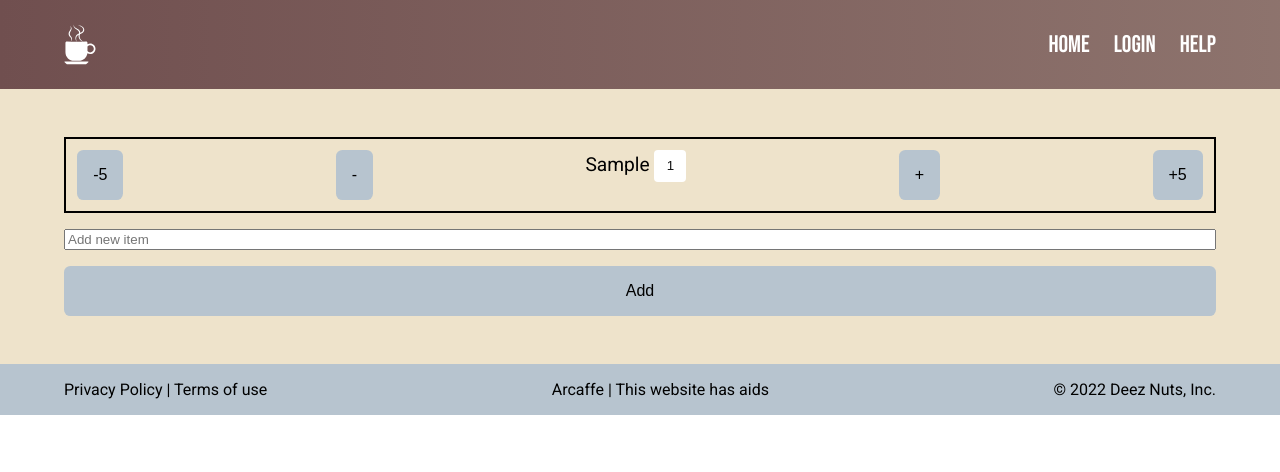
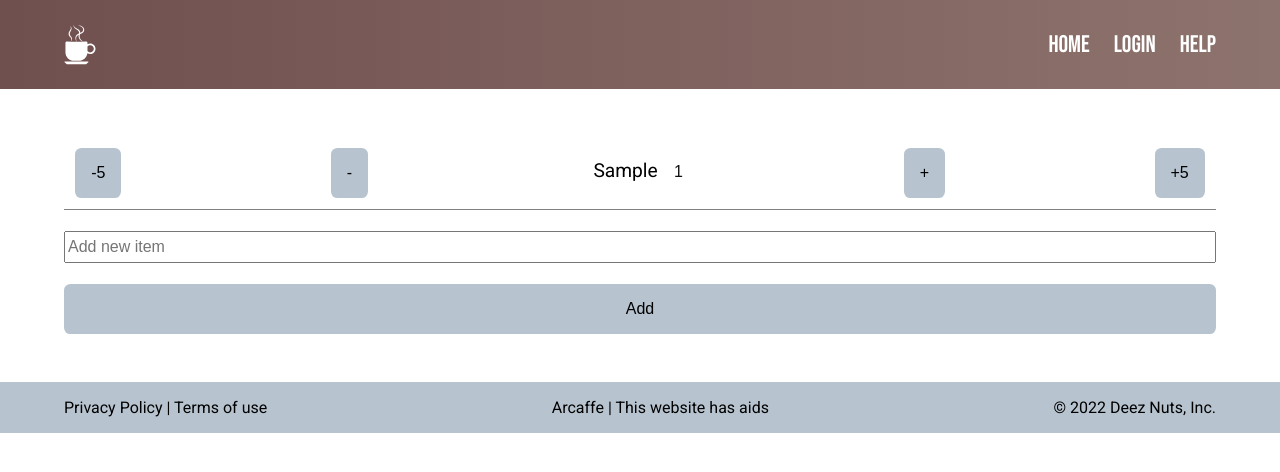
Before and after one commit to shaharkamay/arcaffe_stock_management, a React (Create React App) app in the folder frontend/: page / in a window 1280 px wide. Both pictures are taken after typing "Sample" into the empty fields and a click on the button "Add". Shown: the top 472 px of the page. Built offline with nearby package versions, Linux system fonts and the light colour scheme.

Commit message:
design changes

```diff
--- a/frontend/src/components/Button/Button.tsx
+++ b/frontend/src/components/Button/Button.tsx
@@ -1,9 +1,9 @@
 import React from 'react';
 import './button.css';
 
-const Button = (props: {children: React.ReactNode, onClick: React.MouseEventHandler<HTMLElement>}): JSX.Element => {
+const Button = (props: {children: React.ReactNode, onClick: React.MouseEventHandler<HTMLElement>, className?: string}): JSX.Element => {
     return (
-        <button className='default-btn' onClick={props.onClick}>{props.children}</button>
+        <button className='default-btn' {...props} >{props.children}</button>
     );
 };
 
--- a/frontend/src/components/Button/button.css
+++ b/frontend/src/components/Button/button.css
@@ -7,6 +7,17 @@
 
 }
 
-.default-btn:hover{
+.default-btn:active {
+    background-color: var(--clr-quinary-alternate);
+}
 
+.add-item-btn,
+.remove-item-btn {
+    margin-top: 0.3rem;
+    padding: 1rem;
+    border: none;
+    border-radius: 0.4rem;
+    background-color: var(--clr-quinary);
+    font-size: 1rem;
+    width: 100%;
 }
--- a/frontend/src/components/List/AddItem.tsx
+++ b/frontend/src/components/List/AddItem.tsx
@@ -1,6 +1,7 @@
 import React, {useState} from 'react';
 import Button from '../Button/Button';
 import {ItemI} from '../../@types';
+import '../Button/button.css';
 
 const AddItem = ({stockList, setStockList}: {stockList: ItemI[], setStockList: React.Dispatch<React.SetStateAction<ItemI[]>>}): JSX.Element => {
     const [itemName, setItemName] = useState<string>("");
@@ -23,8 +24,9 @@ const AddItem = ({stockList, setStockList}: {stockList: ItemI[], setStockList: R
 
     return (
         <>
-            <input type='text' onChange={(e) => {setItemName(e.target.value);}} value={itemName} placeholder='Add new item' />
-            <Button onClick={addItemToList}>Add</Button>
+            <input className='add-item-input' type='text' onChange={(e) => {setItemName(e.target.value);}} value={itemName} placeholder='Add new item' />
+            <Button className='add-item-btn' onClick={addItemToList}>Add</Button>
+
         </>
     );
 };
--- a/frontend/src/components/List/Item/Item.tsx
+++ b/frontend/src/components/List/Item/Item.tsx
@@ -47,7 +47,7 @@ const Item = ({
     };
 
     const defaultOptions = {
-        shouldPreventDefault: false,
+        shouldPreventDefault: true,
         delay: 500,
     };
     const longPressEvent = useLongPress(onLongPress, onClick, defaultOptions) as unknown as React.DetailedHTMLProps<React.HTMLAttributes<HTMLDivElement>, HTMLDivElement>;
@@ -74,7 +74,10 @@ const Item = ({
         } else {
             updatedSelectedItems = [...selectedItems];
             for (let j = 0; j < updatedSelectedItems.length; j++) {
-                updatedSelectedItems[j].count += amount;
+                if (updatedSelectedItems[j].count + amount < 0)
+                    updatedSelectedItems[j].count = 0;
+                else
+                    updatedSelectedItems[j].count += amount;
             }
             setSelectedItems(updatedSelectedItems);
             updatedStockList = [...stockList];
@@ -110,7 +113,7 @@ const Item = ({
     }
 
     return (
-        <div className='list-item' style={{border: (selectedItems.filter(i => i.name === item.name).length > 0) ? '2px solid blue' : '2px solid black'}} {...longPressEvent}>
+        <div className={`list-item ${(selectedItems.filter(i => i.name === item.name).length > 0) ? 'list-item-selected' : ''}`}  {...longPressEvent}>
             <Button onClick={(e) => {
                 e.stopPropagation();
                 alterItemCount(-5);
@@ -119,9 +122,9 @@ const Item = ({
                 e.stopPropagation();
                 alterItemCount(-1);
             }}>-</Button>
-            <div>
-                <span>{item.name} </span>
-                <span><input className="count-input" type='text' onBlur={setItemCount} disabled={Boolean(selectedItems.length)} placeholder={item.count.toString()} ref={inputRef} /></span>
+            <div className='list-item-content'>
+                <span className='list-item-name'>{item.name} </span>
+                <span><input className='list-item-count' type='text' onBlur={setItemCount} disabled={Boolean(selectedItems.length)} placeholder={item.count.toString()} ref={inputRef} /></span>
             </div>
             <Button onClick={(e) => {
                 e.stopPropagation();
--- a/frontend/src/components/List/List.tsx
+++ b/frontend/src/components/List/List.tsx
@@ -41,7 +41,7 @@ const List = () => {
                 stockList.map((item, i) => (<Item key={i} stockList={stockList} setStockList={setStockList} item={item} onItemClick={onItemClick} selectedItems={selectedItems} setSelectedItems={setSelectedItems}/>))
             }
             {selectedItems.length <= 0 && <AddItem stockList={stockList} setStockList={setStockList} />}
-            {selectedItems.length > 0 && <Button onClick={() => removeSelectedItem()}>Remove</Button>}
+            {selectedItems.length > 0 && <Button className='remove-item-btn' onClick={() => removeSelectedItem()}>Remove</Button>}
         </div>
     );
 };
--- a/frontend/src/components/List/list.css
+++ b/frontend/src/components/List/list.css
@@ -5,30 +5,49 @@
 .list-item {
     display: flex;
     justify-content: space-between;
-    border: 1px solid black;
-    margin-bottom: var(--li-margin);
     padding: 0.7rem;
     font-size: 1.2rem;
+    border-bottom: 1px solid gray;
 }
 
-.count-input {
+
+
+.list-item-selected {
+    background-color: var(--clr-quaternary);
+}
+
+.list-item-content {}
+
+.list-item-name {
+    height: 100%;
+    padding-left: 1rem;
+}
+
+.list-item-count {
     width: 2rem;
-    height: 2rem;
+    height: 100%;
     text-align: center;
-    background-color: var(--background);
+    background-color: inherit;
     border: none;
     border-radius: 4px;
-    /* -webkit-user-select: initial;
-    -khtml-user-select: initial;
-    -moz-user-select: initial;
-    -ms-user-select: initial;
-    user-select: initial; */
 }
 
-.count-input::placeholder {
+.list-item-count::placeholder {
     color: var(--foreground);
+    font-size: 1rem;
 }
 
+.list-item-count:hover {
+    background-color: lightgray;
+}
+
+.add-item-input {
+    margin-top: 0.3rem;
+    height: 2rem;
+    width: 100%;
+    font-size: 1rem;
+
+}
 
 @media (min-width:700px) {
     .list {
--- a/frontend/src/index.css
+++ b/frontend/src/index.css
@@ -6,11 +6,12 @@
 
     --clr-light: white;
     --clr-dark: #121212;
-    --clr-primary: #704F4F ;
+    --clr-primary: #704F4F;
     --clr-secondary: #967E76;
     --clr-tertiary: #D7C0AE;
     --clr-quaternary: #EEE3CB;
     --clr-quinary: #B7C4CF;
+    --clr-quinary-alternate: #a4b0ba;
 
     --foreground: var(--clr-dark);
     --background: var(--clr-light);
@@ -26,7 +27,7 @@
     --link-clr: #0000ee;
     --visited-clr: #551a8b;
 
-  }
+}
 
 
 *,
@@ -49,9 +50,15 @@ body {
     font-family: var(--font-text);
 }
 
-h1, h2, h3, h4, h5, h6 {
+h1,
+h2,
+h3,
+h4,
+h5,
+h6 {
     font-family: var(--font-title);
 }
+
 img {
     max-width: 100%;
 }
@@ -62,7 +69,7 @@ a {
 
 main {
     padding-block: 3rem;
-    background-color: var(--clr-quaternary);
+    background-color: var(white);
 }
 
 .container {
```
